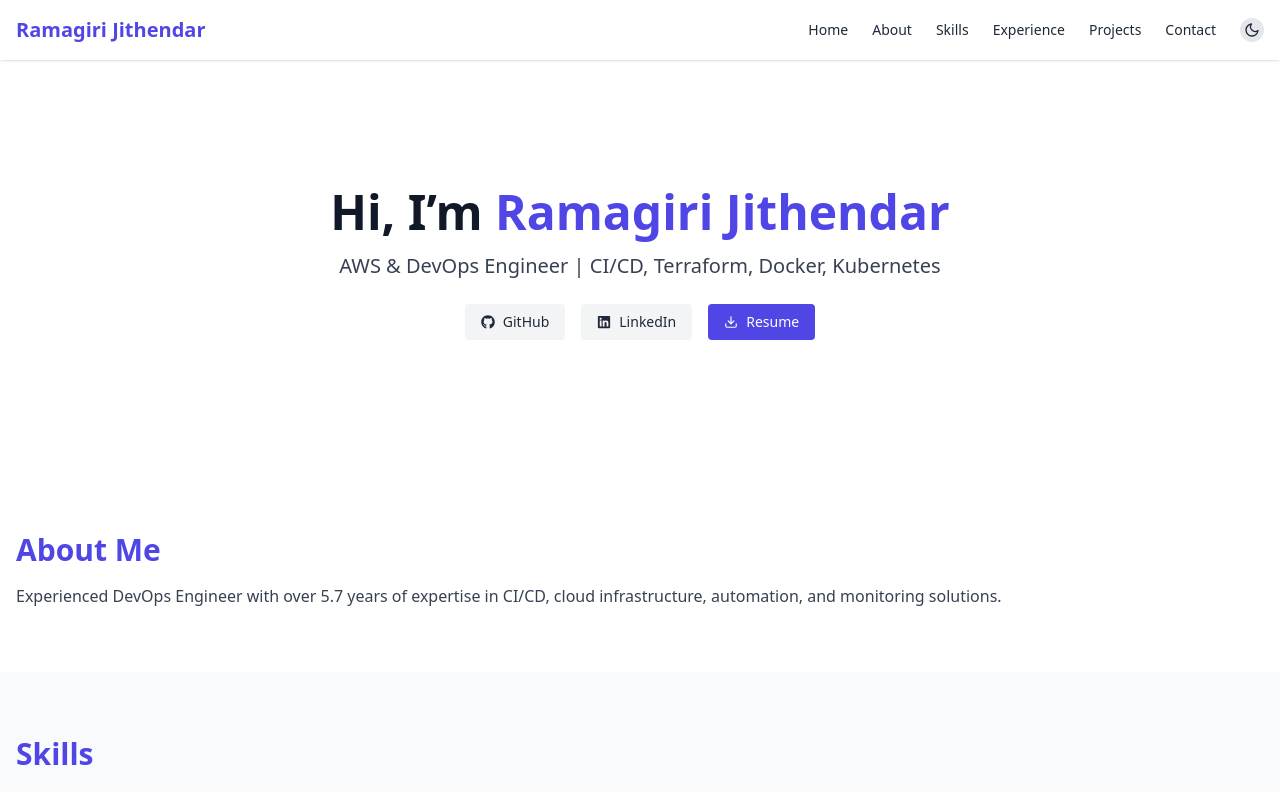
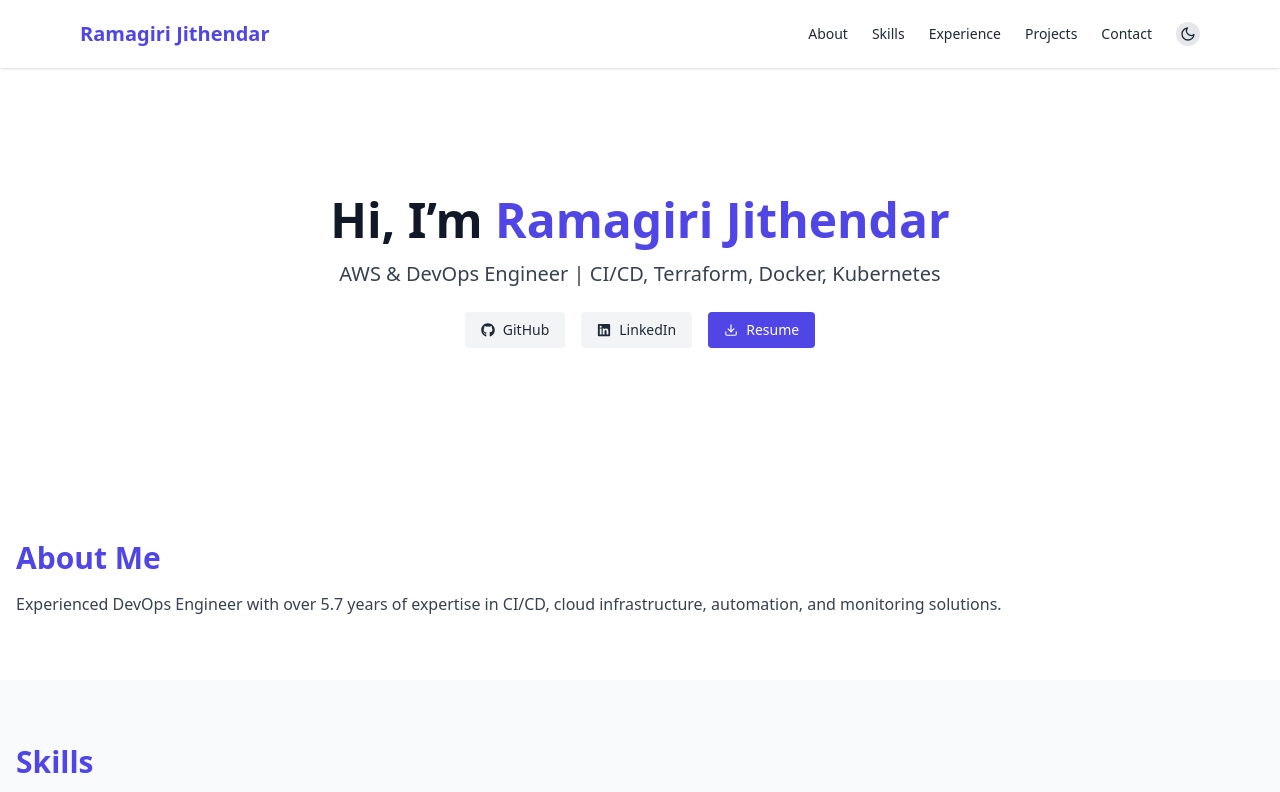
Before and after one commit to malekachouri/Portfolio-Malek-Achouri, a React (Vite) app: page / in a window 1280 px wide. Shown: the top 792 px of the page. Built offline with nearby package versions, Linux system fonts and the light colour scheme; the HTML template or start-up script is replaced by a standard one.

Commit message:
Update Navbar.jsx

```diff
--- a/src/components/Navbar.jsx
+++ b/src/components/Navbar.jsx
@@ -1,21 +1,35 @@
-// Navbar.jsx
-import React from 'react';
-import ThemeToggle from './ThemeToggle';
+import React from "react";
+import ThemeToggle from "./ThemeToggle";
+import { Link } from "react-scroll";
 
 const Navbar = () => {
+  const navItems = [
+    { id: "about", label: "About" },
+    { id: "skills", label: "Skills" },
+    { id: "experience", label: "Experience" },
+    { id: "projects", label: "Projects" },
+    { id: "contact", label: "Contact" },
+  ];
+
   return (
-    <header className="bg-white dark:bg-gray-900 shadow sticky top-0 z-50 transition-all duration-300">
-      <div className="max-w-7xl mx-auto px-4 py-4 flex justify-between items-center">
+    <header className="bg-white dark:bg-gray-900 shadow sticky top-0 z-50">
+      <div className="max-w-6xl mx-auto px-4 py-5 flex justify-between items-center">
         <h1 className="text-xl font-bold text-indigo-600 dark:text-indigo-400">
           Ramagiri Jithendar
         </h1>
         <nav className="flex items-center space-x-6 text-sm font-medium text-gray-800 dark:text-gray-100">
-          <a href="#hero" className="hover:text-indigo-600 transition">Home</a>
-          <a href="#about" className="hover:text-indigo-600 transition">About</a>
-          <a href="#skills" className="hover:text-indigo-600 transition">Skills</a>
-          <a href="#experience" className="hover:text-indigo-600 transition">Experience</a>
-          <a href="#projects" className="hover:text-indigo-600 transition">Projects</a>
-          <a href="#contact" className="hover:text-indigo-600 transition">Contact</a>
+          {navItems.map((item) => (
+            <Link
+              key={item.id}
+              to={item.id}
+              smooth={true}
+              duration={500}
+              offset={-70}
+              className="cursor-pointer hover:text-indigo-600"
+            >
+              {item.label}
+            </Link>
+          ))}
           <ThemeToggle />
         </nav>
       </div>
```
